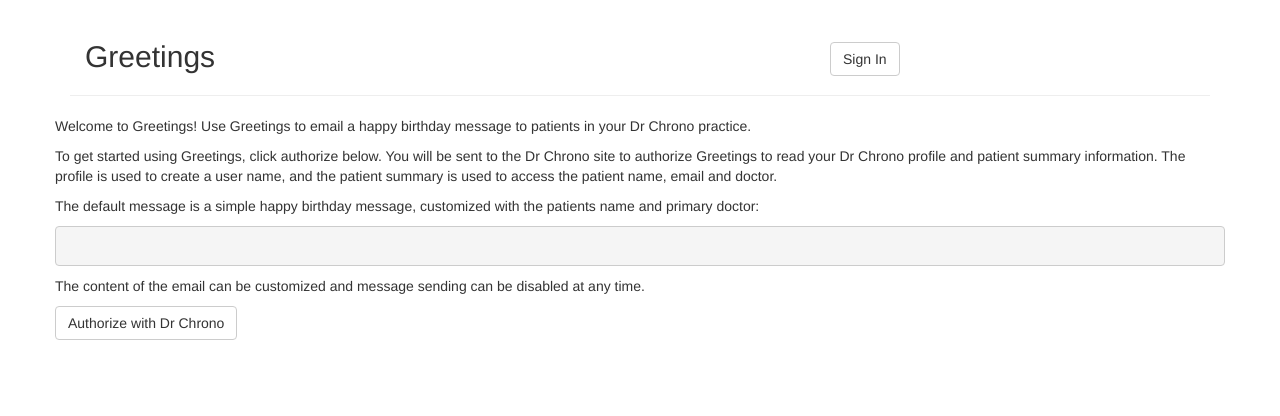
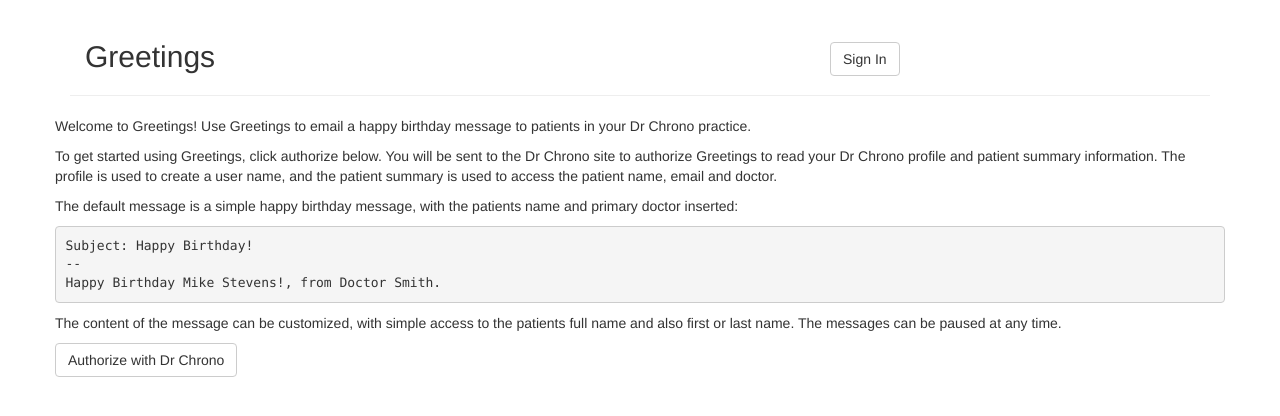
Before and after one commit to maxerickson/greetings, a Django app: template greetings/templates/greetings/splash.html in a window 1280 px wide. Shown: the top 416 px of the page. Run offline with Django 3.2, Linux system fonts and the light colour scheme; the template is opened without the code that fills it, so the values that code supplies are empty; some libraries are stand-ins or nearby versions.

Commit message:
Improve splash page copy, add text for sample.

```diff
--- a/greetings/templates/greetings/splash.html
+++ b/greetings/templates/greetings/splash.html
@@ -12,10 +12,12 @@
     <p>To get started using Greetings, click authorize below. You will be sent to the Dr Chrono site to authorize Greetings
     to read your Dr Chrono profile and patient summary information. The profile is used to create a user name, and the patient summary is used
     to access the patient name, email and doctor.</p>
-    <p>The default message is a simple happy birthday message, customized with the patients name and primary doctor:</p>
-    <pre>
-    </pre>
-    <p>The content of the email can be customized and message sending can be disabled at any time.</p>
+    <p>The default message is a simple happy birthday message, with the patients name and primary doctor inserted:</p>
+    <pre>Subject: Happy Birthday!
+--
+Happy Birthday Mike Stevens!, from Doctor Smith.</pre>
+    <p>The content of the message can be customized, with simple access to the patients full name and also first or last name.
+    The messages can be paused at any time.</p>
   </div>
   <div class="row">
     <a class="btn btn-default" href="{% url 'greetings:register' %}" >Authorize with Dr Chrono</a>
```
